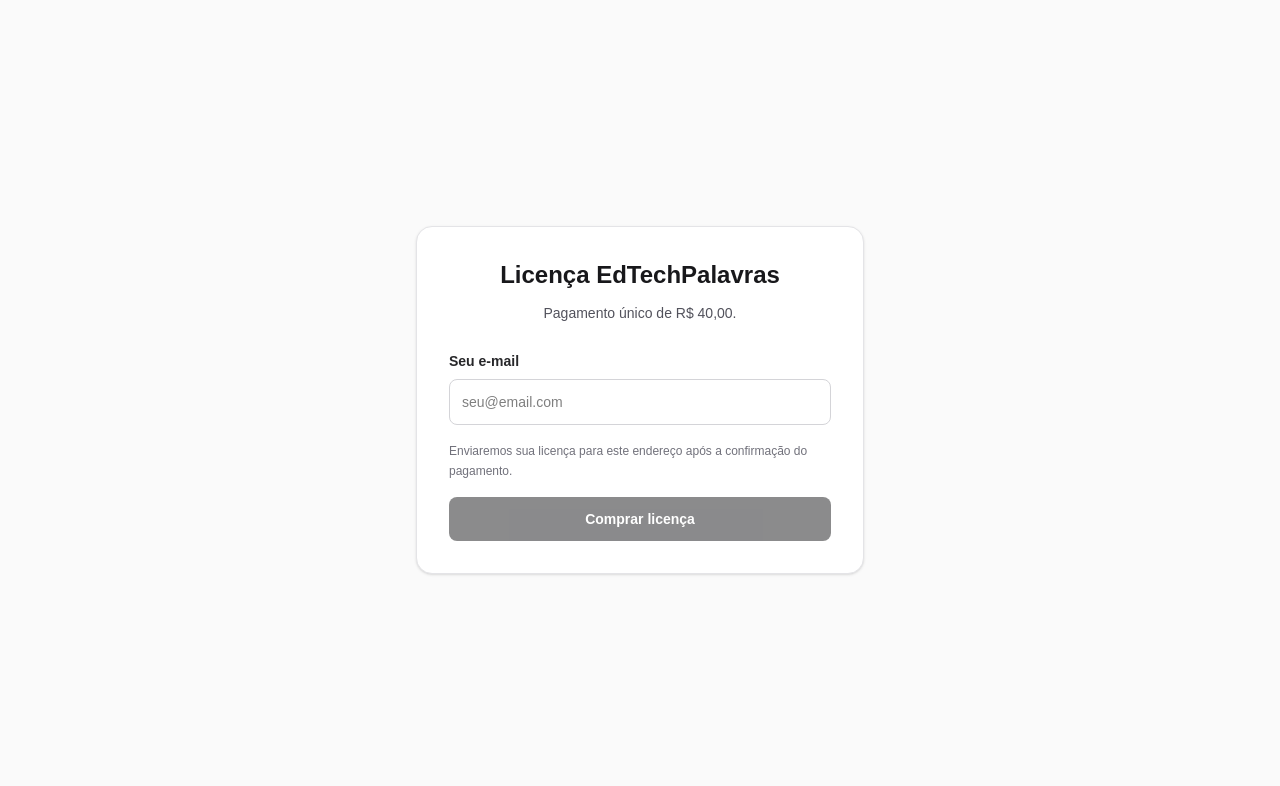
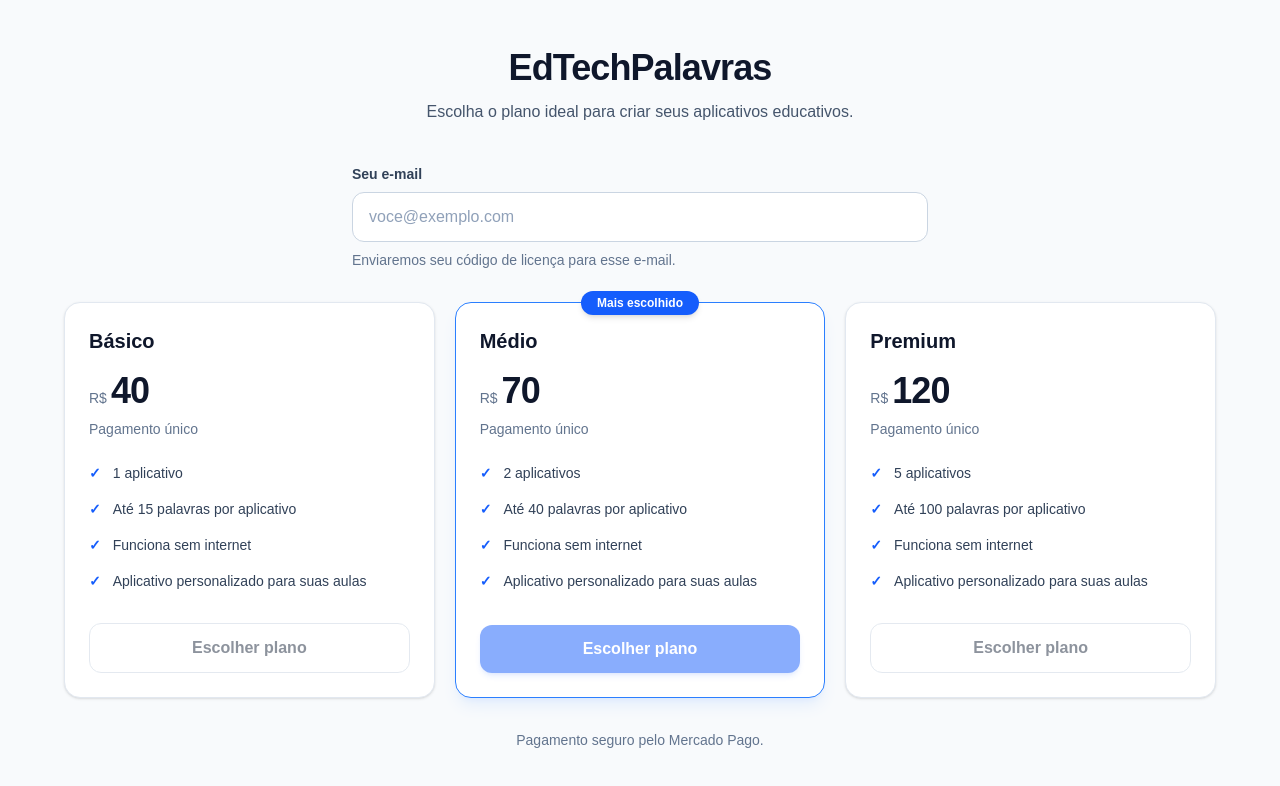
Before and after one commit to willqos15/PedidoEdTech, a Next.js app: page /licenca in a window 1280 px wide. Shown: the top 786 px of the page. Built offline with nearby package versions, Linux system fonts and the light colour scheme.

Commit message:
feat 3 plans

```diff
--- a/app/api/checkout/route.ts
+++ b/app/api/checkout/route.ts
@@ -1,5 +1,26 @@
 
 import { NextResponse } from "next/server";
+
+const PLANOS = {
+  basico: {
+    nome: "Plano Básico",
+    preco: 40,
+    maxGenerations: 1,
+    maxWordsPerGeneration: 15,
+  },
+  medio: {
+    nome: "Plano Médio",
+    preco: 70,
+    maxGenerations: 2,
+    maxWordsPerGeneration: 40,
+  },
+  premium: {
+    nome: "Plano Premium",
+    preco: 120,
+    maxGenerations: 5,
+    maxWordsPerGeneration: 100,
+  },
+} as const;
 
 export async function POST(request: Request) {
 
@@ -39,7 +60,19 @@
       );
     }
 
+    const planId = body.planId;
 
+    if (
+      typeof planId !== "string" ||
+      !Object.hasOwn(PLANOS, planId)
+    ) {
+      return NextResponse.json(
+        { error: "Selecione um plano válido." },
+        { status: 400 }
+      );
+    }
+
+    const plano = PLANOS[planId as keyof typeof PLANOS];
 
     externalReference = crypto.randomUUID();
 
@@ -54,6 +87,7 @@
         body: JSON.stringify({
           external_reference: externalReference,
           email,
+          amount: Math.round(plano.preco * 100),
         }),
       }
     );
@@ -76,12 +110,14 @@
         body: JSON.stringify({
           items: [
             {
-              id: "licenca-edtechpalavras",
-              title: "Licença EdTechPalavras",
-              description: "Licença de uso do EdTechPalavras",
+              id: `licenca-edtechpalavras-${planId}`,
+              title: plano.nome,
+              description:
+                `${plano.maxGenerations} aplicativo(s), ` +
+                `até ${plano.maxWordsPerGeneration} palavras por aplicativo`,
               quantity: 1,
               currency_id: "BRL",
-              unit_price: 40,
+              unit_price: plano.preco,
             },
           ],
 
--- a/app/licenca/page.tsx
+++ b/app/licenca/page.tsx
@@ -1,24 +1,47 @@
 "use client";
 
-import { useState, type FormEvent } from "react";
+import { useState } from "react";
+
+const PLANOS = [
+  {
+    id: "basico",
+    nome: "Básico",
+    preco: 40,
+    geracoes: 1,
+    palavras: 15,
+  },
+  {
+    id: "medio",
+    nome: "Médio",
+    preco: 70,
+    geracoes: 2,
+    palavras: 40,
+  },
+  {
+    id: "premium",
+    nome: "Premium",
+    preco: 120,
+    geracoes: 5,
+    palavras: 100,
+  },
+] as const;
+
+type PlanId = (typeof PLANOS)[number]["id"];
 
 export default function PageLicenca() {
+  const [email, setEmail] = useState("");
+  const [planoCarregando, setPlanoCarregando] =
+    useState<PlanId | null>(null);
 
-  const [email, setEmail] = useState("");
-  const [carregando, setCarregando] = useState(false);
-
-  async function Comprar(event: FormEvent<HTMLFormElement>) {
-
-    event.preventDefault();
-
+  async function Comprar(planId: PlanId) {
     const emailLimpo = email.trim().toLowerCase();
 
     if (!/^[^\s@]+@[^\s@]+\.[^\s@]+$/.test(emailLimpo)) {
-      alert("Digite um e-mail válido.");
+      alert("Informe um e-mail válido.");
       return;
     }
 
-    setCarregando(true);
+    setPlanoCarregando(planId);
 
     try {
       const response = await fetch("/api/checkout", {
@@ -26,48 +49,56 @@
         headers: {
           "Content-Type": "application/json",
         },
-        body: JSON.stringify({ email: emailLimpo }),
+        body: JSON.stringify({
+          email: emailLimpo,
+          planId,
+        }),
       });
 
       const data = await response.json();
 
       if (!response.ok) {
-        throw new Error(data.error || "Erro ao iniciar pagamento.");
+        throw new Error(
+          data.error || "Erro ao iniciar pagamento."
+        );
       }
 
       if (data.init_point) {
         window.location.href = data.init_point;
-      } else {
+        return;
+      }
+
       throw new Error("O link de pagamento não foi recebido.");
-      }
     } catch (error) {
-      console.error("Erro no checkout:", error);
+      console.error("Erro ao iniciar pagamento:", error);
+
       alert(
         error instanceof Error
           ? error.message
           : "Não foi possível iniciar o pagamento."
       );
-      setCarregando(false);
+
+      setPlanoCarregando(null);
     }
   }
 
-
   return (
-    <main className="flex min-h-screen items-center justify-center bg-zinc-50 px-4 py-10">
-      <section className="w-full max-w-md rounded-2xl border border-zinc-200 bg-white p-6 shadow-sm sm:p-8">
-        <h1 className="text-center text-2xl font-bold text-zinc-900">
-          Licença EdTechPalavras
+    <main className="min-h-screen bg-slate-50 px-4 py-12 text-slate-900">
+      <div className="mx-auto max-w-6xl">
+        <header className="mb-10 text-center">
+          <h1 className="text-3xl font-bold tracking-tight sm:text-4xl">
+            EdTechPalavras
           </h1>
 
-        <p className="mt-3 text-center text-sm text-zinc-600">
-          Pagamento único de R$ 40,00.
+          <p className="mt-3 text-slate-600">
+            Escolha o plano ideal para criar seus aplicativos educativos.
           </p>
+        </header>
 
-        <form onSubmit={Comprar} className="mt-7 space-y-4">
-          <div>
+        <div className="mx-auto mb-8 max-w-xl">
           <label
             htmlFor="email"
-              className="mb-2 block text-sm font-semibold text-zinc-800"
+            className="mb-2 block text-sm font-semibold text-slate-700"
           >
             Seu e-mail
           </label>
@@ -77,29 +108,111 @@
             type="email"
             value={email}
             onChange={(event) => setEmail(event.target.value)}
-              placeholder="seu@email.com"
+            placeholder="voce@exemplo.com"
             autoComplete="email"
-              maxLength={254}
-              required
-              disabled={carregando}
-              className="w-full rounded-lg border border-zinc-300 px-3 py-3 text-sm outline-none focus:border-zinc-500 focus:ring-2 focus:ring-zinc-200 disabled:bg-zinc-100"
+            className="w-full rounded-xl border border-slate-300 bg-white px-4 py-3 outline-none transition-all duration-200 placeholder:text-slate-400 focus:border-blue-500 focus:ring-4 focus:ring-blue-500/10"
           />
+
+          <p className="mt-2 text-sm text-slate-500">
+            Enviaremos seu código de licença para esse e-mail.
+          </p>
         </div>
 
-          <p className="text-xs leading-5 text-zinc-500">
-            Enviaremos sua licença para este endereço após a confirmação do pagamento.
+        <div className="grid grid-cols-1 items-stretch gap-5 md:grid-cols-3">
+          {PLANOS.map((plano) => {
+            const destaque = plano.id === "medio";
+            const carregando = planoCarregando === plano.id;
+
+            return (
+              <section
+                key={plano.id}
+                className={`relative flex flex-col rounded-2xl border bg-white p-6 transition-all duration-300 hover:-translate-y-1 hover:shadow-xl ${
+                  destaque
+                    ? "border-blue-500 shadow-lg shadow-blue-500/10"
+                    : "border-slate-200 shadow-sm hover:border-blue-300"
+                }`}
+              >
+                {destaque && (
+                  <span className="absolute -top-3 left-1/2 -translate-x-1/2 whitespace-nowrap rounded-full bg-blue-600 px-4 py-1 text-xs font-bold text-white shadow-md">
+                    Mais escolhido
+                  </span>
+                )}
+
+                <div className="mb-6">
+                  <h2 className="text-xl font-bold">
+                    {plano.nome}
+                  </h2>
+
+                  <div className="mt-4 flex items-baseline gap-1">
+                    <span className="text-sm font-medium text-slate-500">
+                      R$
+                    </span>
+
+                    <span className="text-4xl font-extrabold tracking-tight">
+                      {plano.preco}
+                    </span>
+                  </div>
+
+                  <p className="mt-2 text-sm text-slate-500">
+                    Pagamento único
                   </p>
+                </div>
+
+                <div className="mb-8 flex-1">
+                  <ul className="space-y-4 text-sm text-slate-700">
+                    <li className="flex items-start gap-3">
+                      <span className="font-bold text-blue-600">✓</span>
+                      <span>
+                        {plano.geracoes}{" "}
+                        {plano.geracoes === 1
+                          ? "aplicativo"
+                          : "aplicativos"}
+                      </span>
+                    </li>
+
+                    <li className="flex items-start gap-3">
+                      <span className="font-bold text-blue-600">✓</span>
+                      <span>
+                        Até {plano.palavras} palavras por aplicativo
+                      </span>
+                    </li>
+
+                    <li className="flex items-start gap-3">
+                      <span className="font-bold text-blue-600">✓</span>
+                      <span>Funciona sem internet</span>
+                    </li>
+
+                    <li className="flex items-start gap-3">
+                      <span className="font-bold text-blue-600">✓</span>
+                      <span>Aplicativo personalizado para suas aulas</span>
+                    </li>
+                  </ul>
+                </div>
 
                 <button
-            type="submit"
-            disabled={carregando || !email.trim()}
-            className="w-full rounded-lg bg-zinc-900 px-5 py-3 text-sm font-semibold text-white transition hover:bg-zinc-800 disabled:cursor-not-allowed disabled:opacity-50"
+                  type="button"
+                  disabled={
+                    carregando ||
+                    !/^[^\s@]+@[^\s@]+\.[^\s@]+$/.test(email.trim())
+                  }
+                  onClick={() => Comprar(plano.id)}
+                  className={`w-full rounded-xl px-4 py-3 cursor-pointer font-semibold transition-all duration-200 ease-out hover:-translate-y-1 active:translate-y-0 active:scale-[0.98] focus-visible:outline-none focus-visible:ring-2 focus-visible:ring-blue-500 focus-visible:ring-offset-2 disabled:translate-y-0 disabled:cursor-not-allowed disabled:opacity-50 ${
+                    destaque
+                      ? "bg-blue-600 text-white shadow-md shadow-blue-600/20 hover:bg-blue-700 hover:shadow-lg hover:shadow-blue-600/25"
+                      : "border border-slate-300 bg-white text-slate-800 hover:border-blue-500 hover:bg-blue-50 hover:text-blue-700 hover:shadow-lg hover:shadow-blue-500/10"
+                  }`}
                 >
-            {carregando ? "Redirecionando..." : "Comprar licença"}
+                  {carregando ? "Aguarde..." : "Escolher plano"}
                 </button>
-        </form>
               </section>
+            );
+          })}
+        </div>
+
+        <p className="mt-8 text-center text-sm text-slate-500">
+          Pagamento seguro pelo Mercado Pago.
+        </p>
+      </div>
     </main>
   );
-
 }
```
Lines whose indentation alone changed are shown as unchanged.
